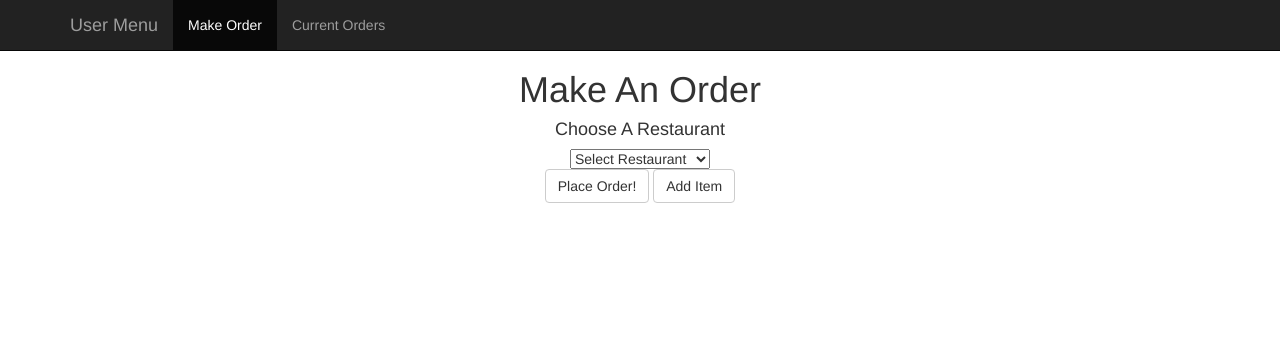
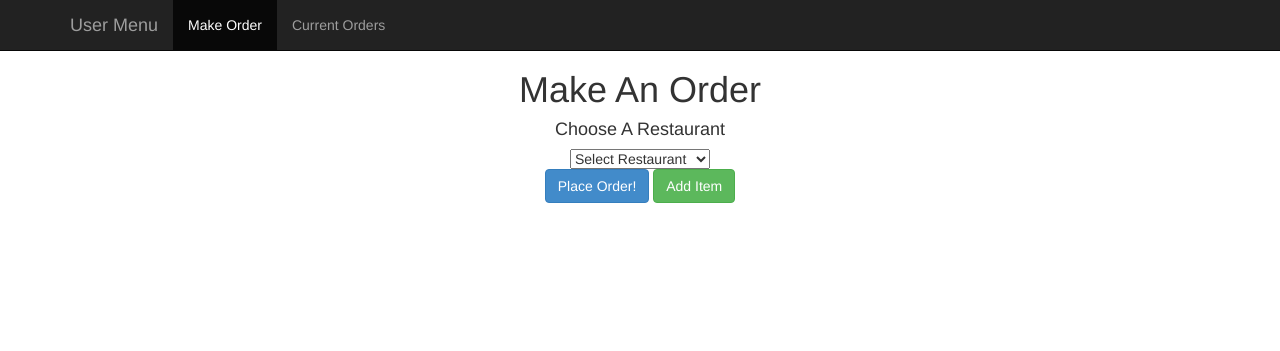
Before and after one commit to RichCerone/CodeDayPhilly, a PHP site: page /user.php in a window 1280 px wide. Shown: the top 351 px of the page. Run offline with PHP 8.4, Linux system fonts and the light colour scheme.

Commit message:
Rich  yeah

```diff
--- a/user.php
+++ b/user.php
@@ -1,5 +1,6 @@
 <!DOCTYPE html>
-<html lang="en"><head>
+<html lang="en">
+<head>
 <meta http-equiv="content-type" content="text/html; charset=UTF-8">
     <meta charset="utf-8">
     <meta http-equiv="X-UA-Compatible" content="IE=edge">
@@ -27,7 +28,7 @@
     <![endif]-->
   </head>
 
-  <body>
+  <body class="body">
 
     <nav class="navbar navbar-inverse navbar-fixed-top" role="navigation">
       <div class="container">
@@ -68,9 +69,9 @@
                 <div id="menuItems"><!--Drop down box appears in here--></div>
             </form>
             <!--Done ordering, submit order to selected restaurant-->
-            <input type="submit" value="Place Order!" id="placeOrder" class="btn btn-default">
+            <input type="submit" value="Place Order!" id="placeOrder" class="btn btn-primary">
             <!--Add button to add an additional item-->
-            <input type="submit" value="Add Item" id="addItem" class="btn btn-default">
+            <input type="submit" value="Add Item" id="addItem" class="btn btn-success">
     </center>
 
     <!-- Bootstrap core JavaScript
@@ -128,6 +129,4 @@
             });
         });
     });
-
-
 </script>
```
Also changed, not shown: user.css (added).
